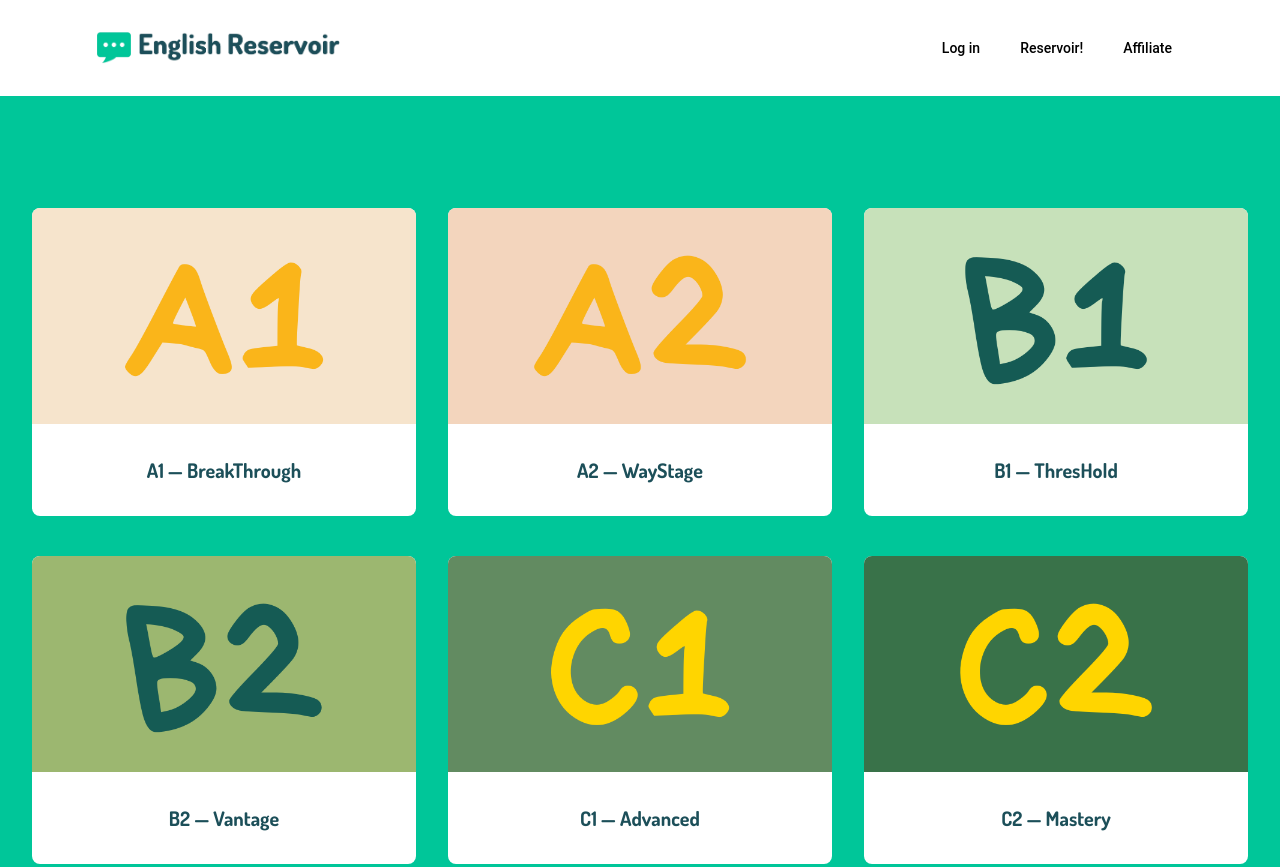
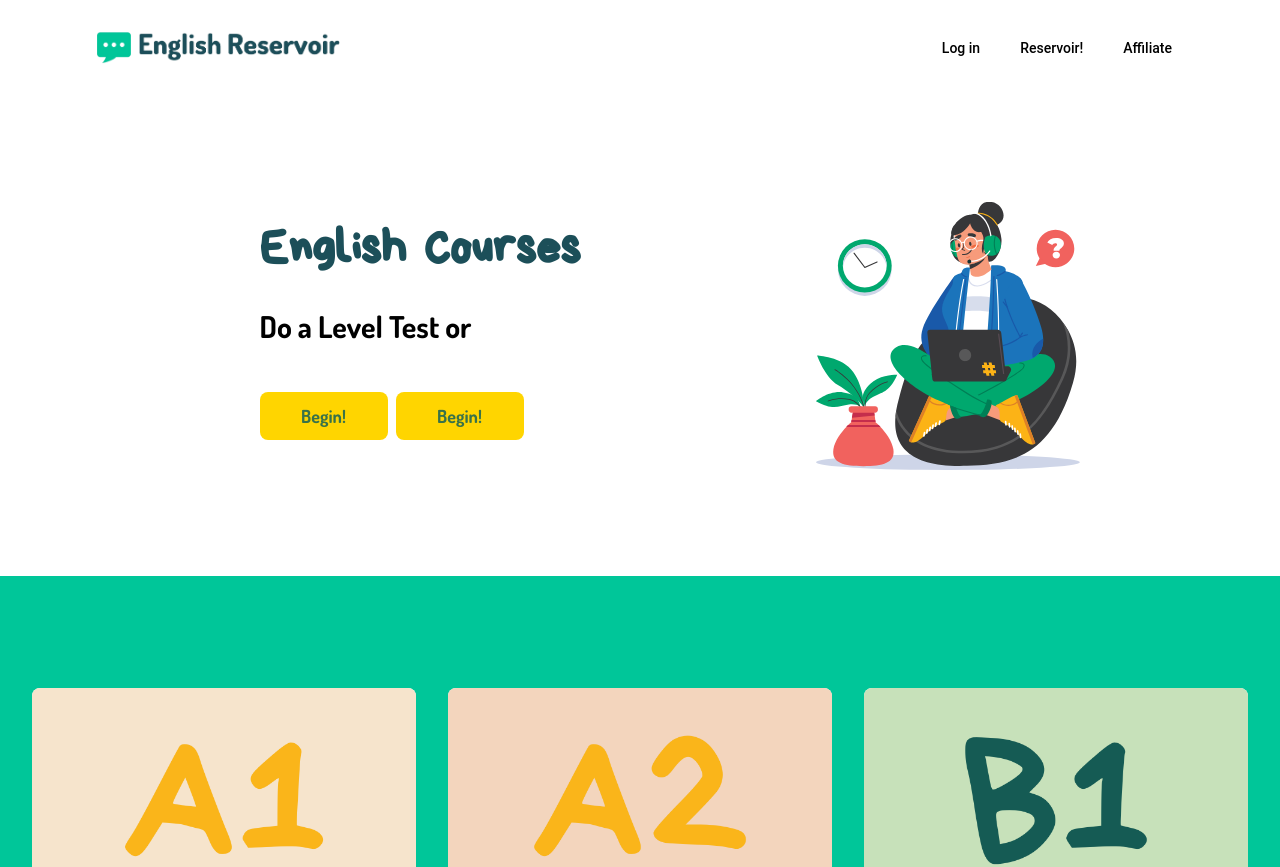
Before and after one commit to Thomas-Delany/Subdomain-with-React, a React (Vite) app: page / in a window 1280 px wide. Shown: the top 867 px of the page. Built offline with nearby package versions, Linux system fonts and the light colour scheme.

Commit message:
hero section being added

```diff
--- a/src/App.jsx
+++ b/src/App.jsx
@@ -2,6 +2,7 @@ import React from "react";
 import { Routes, Route } from "react-router-dom";
 import ScrollToTop from "./components/ScrollToTop";
 import Navbar from "./components/Navbar";
+import Hero from "./components/Hero";
 import Products from "./components/Products";
 import Course from "./components/Course";
 import Footer from "./components/Footer";
@@ -13,8 +14,15 @@ function App() {
       <ScrollToTop />
       <Navbar />
       <Routes>
-        {/* Homepage */}
-        <Route path="/" element={<Products />} />
+        <Route
+        path="/"
+        element={
+          <>
+          <Hero />
+          <Products />
+          </>
+        }
+        />
 
         {/* Dynamic route for individual courses */}
         <Route path="/courses/:category/:courseName" element={<Course />} />
--- /dev/null
+++ b/src/components/Hero.jsx
@@ -0,0 +1,43 @@
+import React from "react";
+import { Link } from "react-router-dom";
+const baseUrl = import.meta.env.VITE_BASE_URL;
+
+const Hero = () => {
+  return (
+    <section className="bg-[#ffffff]">
+      <div className="max-w-screen-xl px-8 md:px-28 py-8 mx-auto lg:gap-8 xl:gap-0 grid lg:grid-cols-12 lg:py-10 flex justify-between items-center">
+        <div className="mr-auto lg:col-span-7 mx-auto p-6">
+          <h1 className="max-w-2xl mb-5 tracking-normal text-4xl md:text-5xl text-[#1C4F59] font-bryndan font-bold pb-4 text-center md:text-left">
+            English Courses
+          </h1>
+          <p className="max-w-2xl mb-4 font-black lg:mb-4 text-2xl md:text-3xl text-left font-dosis">
+            Do a Level Test or
+          </p>
+          <div className="text-center md:text-left pt-8">
+            <Link to={`${baseUrl}`}>
+              <button
+                type="button"
+                className="w-32 h-12 text-[#397249] bg-[#ffd500] font-bold font-dosis rounded-lg text-lg px-5 py-2.5 me-2 mb-2"
+              >
+                Begin!
+              </button>
+            </Link>
+            <Link to={`${baseUrl}`}>
+              <button
+                type="button"
+                className="w-32 h-12 text-[#397249] bg-[#ffd500] font-bold font-dosis rounded-lg text-lg px-5 py-2.5 me-2 mb-2"
+              >
+                Begin!
+              </button>
+            </Link>
+          </div>
+        </div>
+        <div className="hidden lg:col-span-5 lg:flex justify-center items-center mx-auto h-[400px]">
+          <img src="src/assets/category-2.svg" alt="English Courses" />
+        </div>
+      </div>
+    </section>
+  );
+};
+
+export default Hero;
```
Also changed, not shown: src/data/courseData.js (line endings or trailing spaces).
